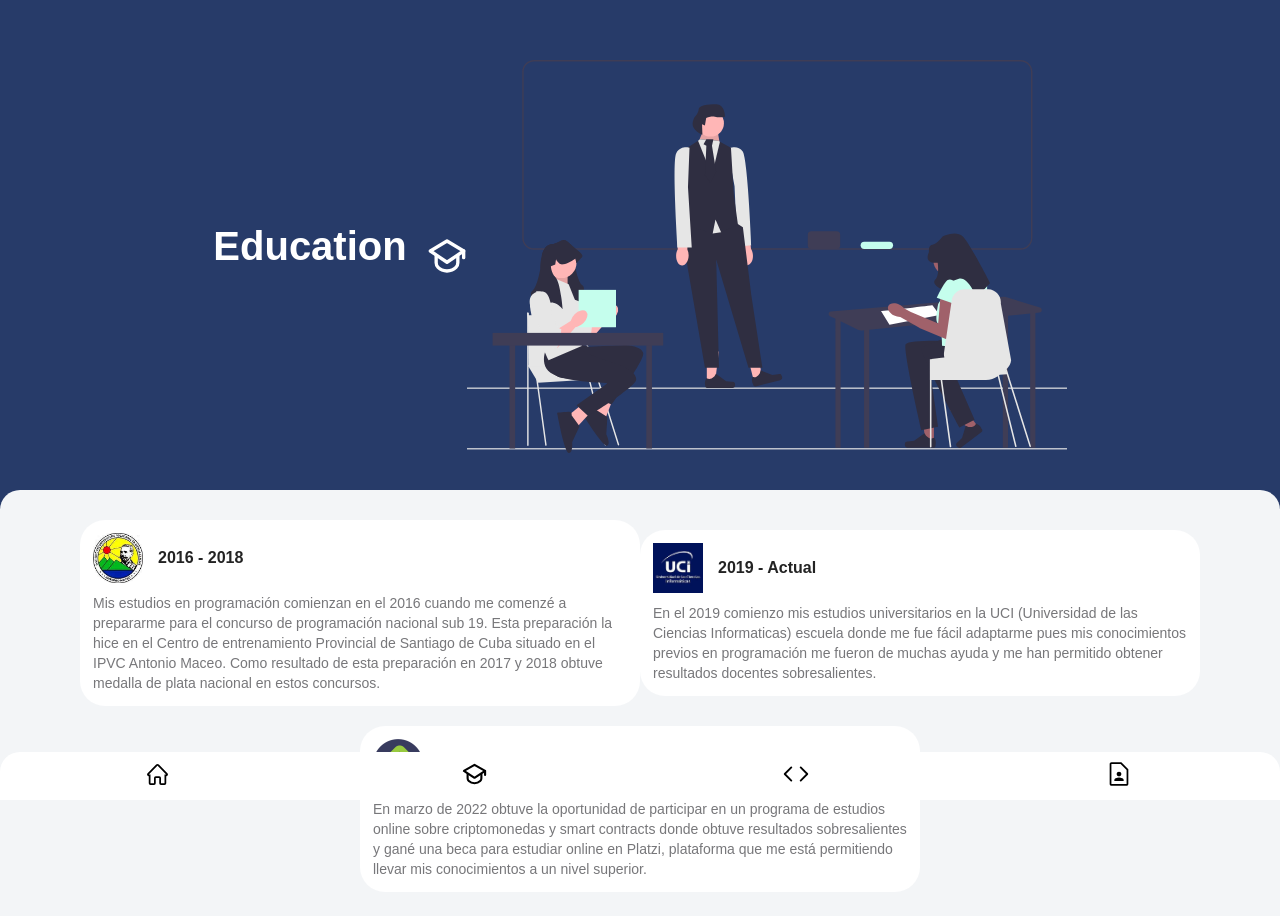
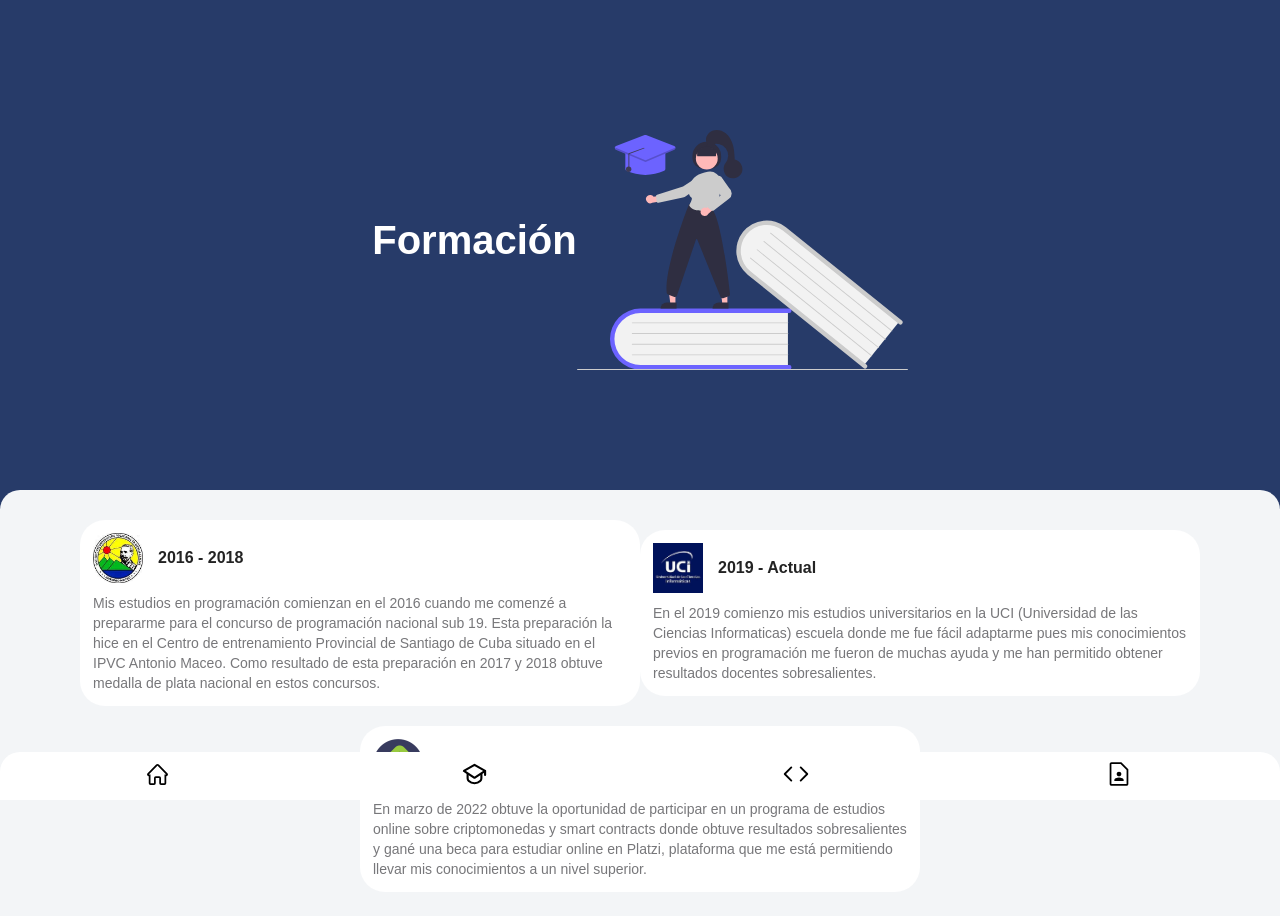
Before and after one commit to Yusei-0/Yusei-0, an Angular app: page /education in a window 1280 px wide. Shown: the top 916 px of the page. Built offline with nearby package versions, Linux system fonts and the light colour scheme.

Commit message:
Fix education-page styles and change the img

```diff
--- a/src/app/education/education/education.component.css
+++ b/src/app/education/education/education.component.css
@@ -27,8 +27,9 @@
 }
 
 .education-header img{
-   min-width: 280px;
-   max-width: 600px;
+   height: 30vh;
+   /* min-width: 280px;
+   max-width: 600px; */
 
 }
 
--- a/src/app/education/education/education.component.html
+++ b/src/app/education/education/education.component.html
@@ -1,9 +1,9 @@
 <div class="education-container">
     <div class="education-header">
-        <h2>Education</h2>
-        <app-icon [img]="'education-white'"
-        [size]="40"></app-icon>
-        <img src="/assets/img/undraw_educator_re_ju47.svg" alt="Imagen relacionada a la educacion">
+        <h2>Formación</h2>
+        <!-- <app-icon [img]="'education-white'"
+        [size]="40"></app-icon> -->
+        <img src="/assets/img/undraw_education_f8ru.svg" alt="Imagen relacionada a la educacion">
     </div>
     <section class="period-container">
         <app-period *ngFor="let pd of periods"
```
